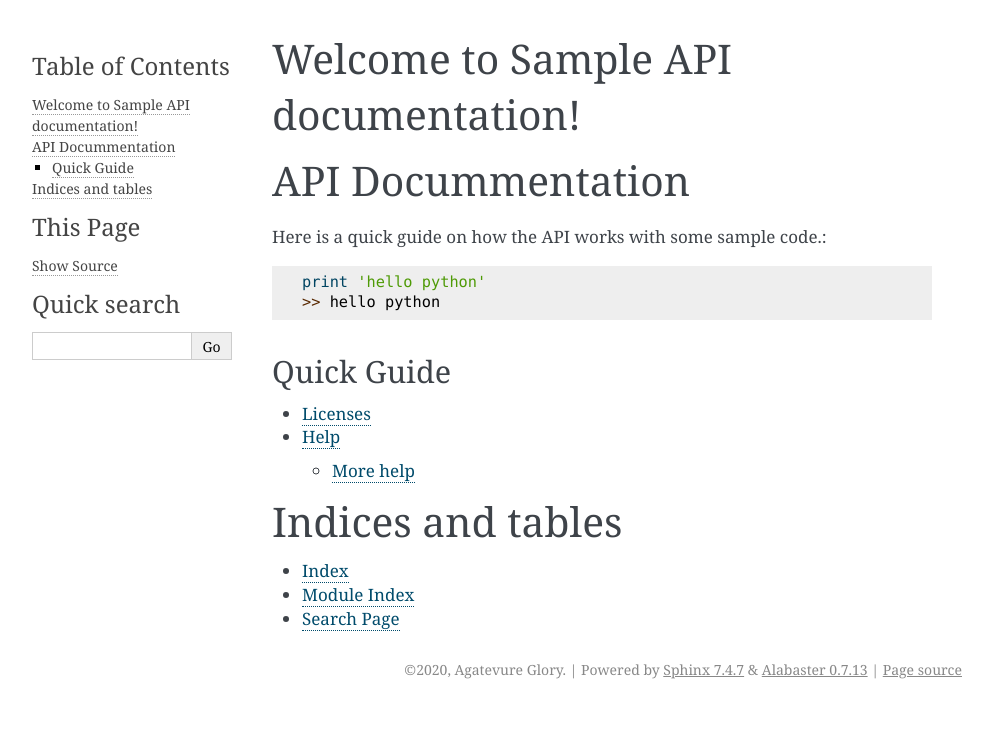
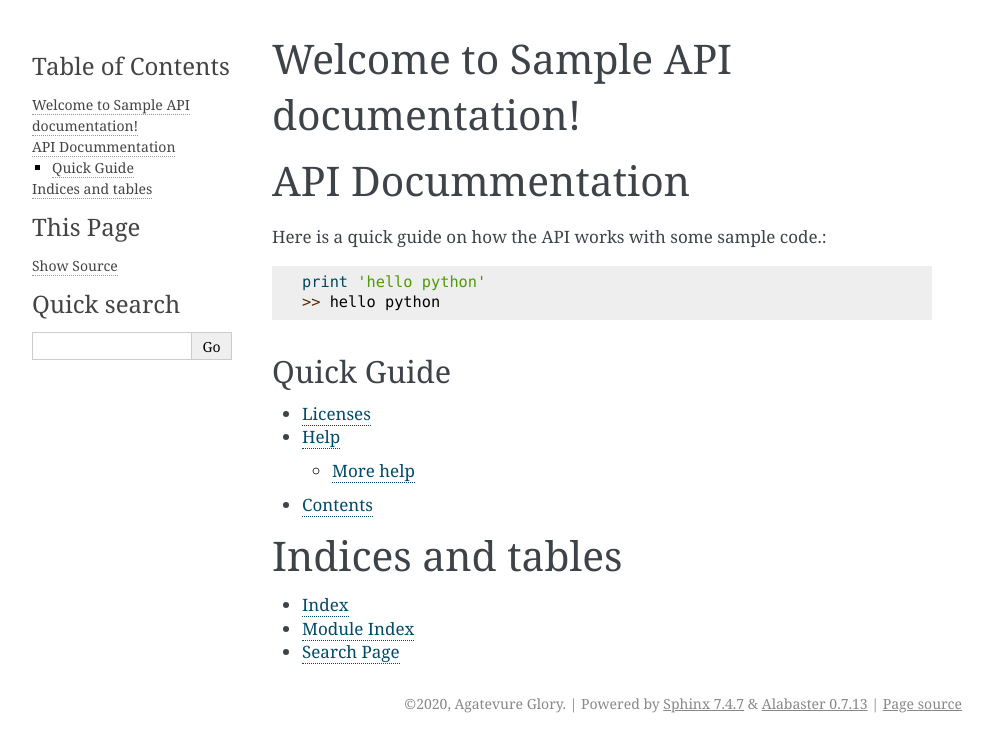
Before and after one commit to gconnect/API_Documentation, a Sphinx documentation site: the page built from docs/source/index.rst, in a window 1280 px wide. Shown: the top 752 px of the page, without its empty margins (148-1141 px from the left). Built offline with Sphinx 7.4.7, drawn with Linux system fonts in a browser that asks for light colours.

Commit message:
Added contents.rst

```diff
--- /dev/null
+++ b/docs/source/contents.rst
@@ -0,0 +1,3 @@
+Contents
+========
+This is the content page
--- a/docs/source/index.rst
+++ b/docs/source/index.rst
@@ -23,7 +23,7 @@ Quick Guide
 
    licenses
    help
-
+   contents
 
 
 Indices and tables
```
